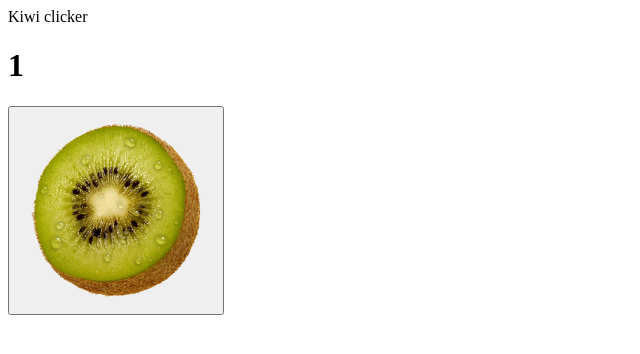
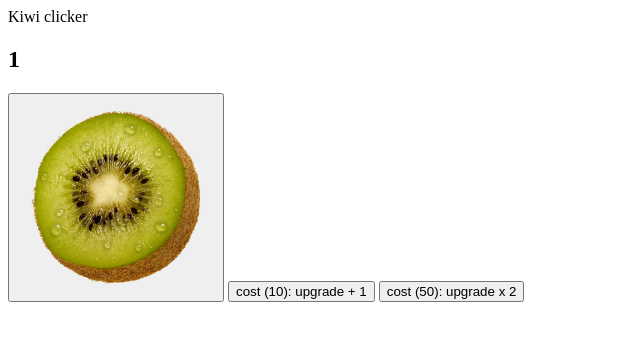
Before and after one commit to KiwiNguyen29/KiwiNguyen29.github.io, a plain HTML site: page Kiwi_Clicker.html in a window 1280 px wide. Both pictures are taken after a click on the button 116 px from the left and 210 px from the top of the page. Shown: the whole page, without its empty margins (0-640 px from the left). Drawn offline with Linux system fonts and the light colour scheme.

Commit message:
kiwi clicker v2

```diff
--- a/Kiwi_Clicker.html
+++ b/Kiwi_Clicker.html
@@ -7,8 +7,11 @@
 </head>
 <body>
     Kiwi clicker
-    <h1 id="count-el">0</h1>
+
+   <h2 id="count-el">0</h2>
     <button id="kiwi-btn" onclick="increment()"><img src="image.png" alt="png" width="200"></button>
+     <button id="upgrade-btn" onclick="increment2()">cost (10): upgrade + 1</button>
+     <button id="upgrade-btn2" onclick="increment3()">cost (50): upgrade x 2</button>
     <script src="Kiwi_Clicker.js"></script>
 </body>
 </html>
--- a/Kiwi_Clicker.js
+++ b/Kiwi_Clicker.js
@@ -1,10 +1,23 @@
-let countEl = document.getElementById("count-el")
+let countEl = document.getElementById("count-el");
+let upgrade = document.getElementById("upgrade-btn")
+console.log(countEl);
 
-console.log(countEl)
-
-let count = 0
+let count = 0;
+let multiplier = 1;
+let clickcount = 1
+let clickmultiplier = 1
 
 function increment() {
-    count = count + 1
-    countEl.innerText = count
+    count = count + clickcount * clickmultiplier ;
+    countEl.innerText = count;
 }
+
+function increment2() {
+ clickcount = 2
+ count = count - 10
+}
+
+function increment3() {
+ clickmultiplier = 2
+ count = count - 50
+}
```
Also changed, not shown: index.html (+1 -1 lines).
